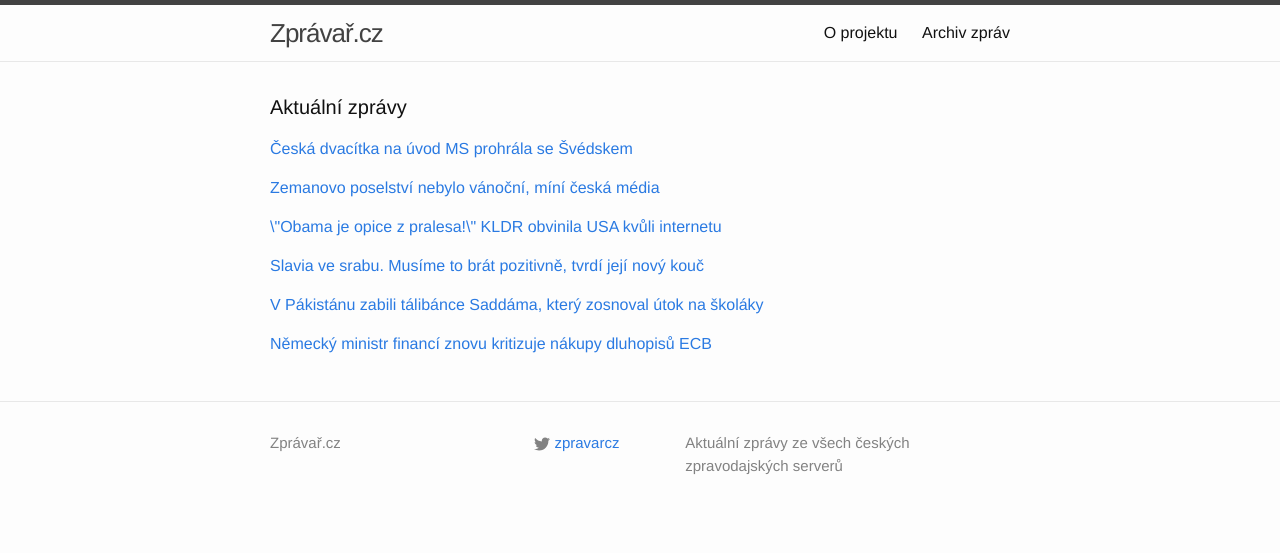
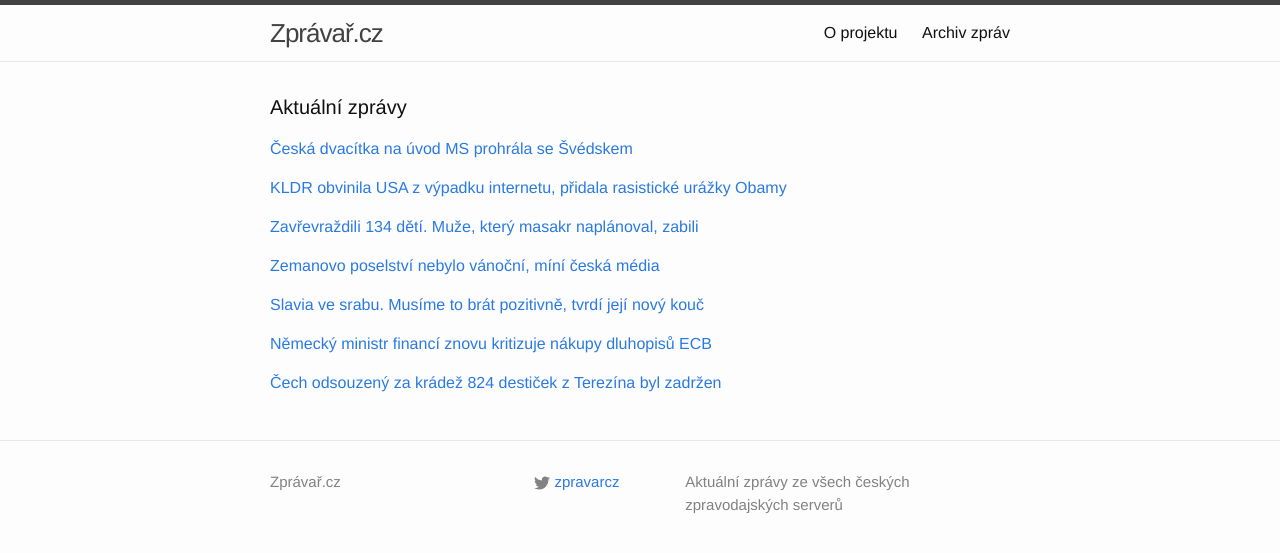
Before and after one commit to adliska/zpravar, a Jekyll site: the page built from index.html, in a window 1280 px wide. Shown: the top 553 px of the page. Built offline with Jekyll 4.4.1, drawn with Linux system fonts in a browser that asks for light colours.

Commit message:
zpravar news update

```diff
--- a/index.html
+++ b/index.html
@@ -15,35 +15,38 @@ layout: default
 <li><a href=http://www.rozhlas.cz/_zprava/hokejova-dvacitka-zahajila-ms-porazkou-favorizovanym-svedum-podlehla-25--1436847>Hokejová dvacítka zahájila MS porážkou. Favorizovaným Švédům podlehla 2:5 - www.rozhlas.cz</a></li>
 <li><a href=http://hokej.idnes.cz/ms-junioru-hokej-cesko-svedsko-dzy-/reprezentace.aspx?c=A141227_013922_reprezentace_lge>Vránovy góly na Švédy nestačily, dvacítka opět nezvládla vstup do MS - hokej.idnes.cz</a></li>
 </ul>
-</div><p><a href="javascript:;" onclick="toggle_visibility('zpravy1')">Zemanovo poselství nebylo vánoční, míní česká média</a></p>
+</div><p><a href="javascript:;" onclick="toggle_visibility('zpravy1')">KLDR obvinila USA z výpadku internetu, přidala rasistické urážky Obamy</a></p>
 <div id="zpravy1" style="display:none">
+<ul>
+<li><a href=http://www.novinky.cz/zahranicni/svet/357280-kldr-obvinila-usa-z-vypadku-internetu-pridala-rasisticke-urazky-obamy.html>KLDR obvinila USA z výpadku internetu, přidala rasistické urážky Obamy - www.novinky.cz</a></li>
+<li><a href=http://www.ceskenoviny.cz/zpravy/zpravy/kldr-oznacila-obamu-za-opici-z-tropickeho-lesa/1162655>KLDR označila Obamu za "opici z tropického lesa" - www.ceskenoviny.cz</a></li>
+<li><a href=http://www.tyden.cz/rubriky/zahranici/asie-a-oceanie/obama-je-opice-z-pralesa-kldr-obvinila-usa-kvuli-internetu_328399.html>\"Obama je opice z pralesa!\" KLDR obvinila USA kvůli internetu - www.tyden.cz</a></li>
+<li><a href=http://zpravy.aktualne.cz/zahranici/kldr-obvinila-usa-obamu-napadla-rasistickymi-urazkami/r~69361fb08d9011e49bec0025900fea04/>KLDR obvinila USA, Obamu napadla rasistickými urážkami - zpravy.aktualne.cz</a></li>
+<li><a href=http://www.lidovky.cz/kldr-obvinila-usa-z-kyberutoku-obamu-nazvala-opici-z-pralesa-prw-/zpravy-svet.aspx?c=A141227_070748_ln_zahranici_mmu>KLDR obvinila USA z kyberútoku, Obamu nazvala opicí z pralesa  - www.lidovky.cz</a></li>
+<li><a href=http://zpravy.idnes.cz/kldr-vini-z-vypadku-internetu-usa-drd-/zahranicni.aspx?c=A141227_065533_zahranicni_cen>KLDR zasypala Obamu rasistickými urážkami, viní USA z výpadku internetu - zpravy.idnes.cz</a></li>
+</ul>
+</div><p><a href="javascript:;" onclick="toggle_visibility('zpravy2')">Zavřevraždili 134 dětí. Muže, který masakr naplánoval, zabili</a></p>
+<div id="zpravy2" style="display:none">
+<ul>
+<li><a href=http://www.tyden.cz/rubriky/zahranici/asie-a-oceanie/zavrevrazdili-134-deti-muze-ktery-masakr-naplanoval-zabili_328401.html>Zavřevraždili 134 dětí. Muže, který masakr naplánoval, zabili - www.tyden.cz</a></li>
+<li><a href=http://www.novinky.cz/zahranicni/svet/357279-v-pakistanu-zabili-talibance-saddama-ktery-zosnoval-utok-na-skolaky.html>V Pákistánu zabili tálibánce Saddáma, který zosnoval útok na školáky - www.novinky.cz</a></li>
+<li><a href=http://zpravy.aktualne.cz/zahranici/ve-skole-umrelo-150-lidi-muze-ktery-utok-planoval-zabili/r~a1bd058c8d9611e490f70025900fea04/>Ve škole umřelo 150 lidí. Muže, který útok plánoval, zabili - zpravy.aktualne.cz</a></li>
+<li><a href=http://zpravy.idnes.cz/pakistan-zastrelil-jednoho-z-velitelu-talibanu-saddama-pib-/zahranicni.aspx?c=A141227_074656_zahranicni_cen>Pákistán oznámil smrt velitele Talibanu, který naplánoval útok na školu - zpravy.idnes.cz</a></li>
+</ul>
+</div><p><a href="javascript:;" onclick="toggle_visibility('zpravy3')">Zemanovo poselství nebylo vánoční, míní česká média</a></p>
+<div id="zpravy3" style="display:none">
 <ul>
 <li><a href=http://www.ceskenoviny.cz/zpravy/zpravy/zemanovo-poselstvi-nebylo-vanocni-mini-ceska-media/1162652>Zemanovo poselství nebylo vánoční, míní česká média - www.ceskenoviny.cz</a></li>
 <li><a href=http://www.tyden.cz/rubriky/domaci/zemanuv-projev-nebyl-vanocni-ale-sebestredny-mini-media_328400.html>Zemanův projev nebyl vánoční, ale sebestředný, míní média - www.tyden.cz</a></li>
 <li><a href=http://zpravy.aktualne.cz/domaci/media-kritizuji-zemanuv-projev-soustredil-se-na-sebe-tvrdi/r~ad0193548d9111e49e4b0025900fea04/>Média kritizují Zemanův projev. Soustředil se na sebe, tvrdí - zpravy.aktualne.cz</a></li>
 <li><a href=http://www.denik.cz/z_domova/media-zemanovo-poselstvi-nebylo-vanocni-20141227.html>Média: Zemanovo poselství nebylo vánoční - www.denik.cz</a></li>
 </ul>
-</div><p><a href="javascript:;" onclick="toggle_visibility('zpravy2')">\"Obama je opice z pralesa!\" KLDR obvinila USA kvůli internetu</a></p>
-<div id="zpravy2" style="display:none">
-<ul>
-<li><a href=http://www.tyden.cz/rubriky/zahranici/asie-a-oceanie/obama-je-opice-z-pralesa-kldr-obvinila-usa-kvuli-internetu_328399.html>\"Obama je opice z pralesa!\" KLDR obvinila USA kvůli internetu - www.tyden.cz</a></li>
-<li><a href=http://zpravy.aktualne.cz/zahranici/kldr-obvinila-usa-obamu-napadla-rasistickymi-urazkami/r~69361fb08d9011e49bec0025900fea04/>KLDR obvinila USA, Obamu napadla rasistickými urážkami - zpravy.aktualne.cz</a></li>
-<li><a href=http://www.lidovky.cz/kldr-obvinila-usa-z-kyberutoku-obamu-nazvala-opici-z-pralesa-prw-/zpravy-svet.aspx?c=A141227_070748_ln_zahranici_mmu>KLDR obvinila USA z kyberútoku, Obamu nazvala opicí z pralesa  - www.lidovky.cz</a></li>
-<li><a href=http://zpravy.idnes.cz/kldr-vini-z-vypadku-internetu-usa-drd-/zahranicni.aspx?c=A141227_065533_zahranicni_cen>KLDR zasypala Obamu rasistickými urážkami, viní USA z výpadku internetu - zpravy.idnes.cz</a></li>
-</ul>
-</div><p><a href="javascript:;" onclick="toggle_visibility('zpravy3')">Slavia ve srabu. Musíme to brát pozitivně, tvrdí její nový kouč</a></p>
-<div id="zpravy3" style="display:none">
+</div><p><a href="javascript:;" onclick="toggle_visibility('zpravy4')">Slavia ve srabu. Musíme to brát pozitivně, tvrdí její nový kouč</a></p>
+<div id="zpravy4" style="display:none">
 <ul>
 <li><a href=http://www.tyden.cz/rubriky/sport/hokej/extraliga/slavia-ve-srabu-musime-to-brat-pozitivne-tvrdi-jeji-novy-kouc_328398.html>Slavia ve srabu. Musíme to brát pozitivně, tvrdí její nový kouč - www.tyden.cz</a></li>
 <li><a href=http://sport.aktualne.cz/novy-trener-slavie-u-hracu-mi-schazela-loajalita-ke-klubu/r~0dee351e8d4711e49f60002590604f2e/>Nový trenér Slavie: U hráčů mi scházela loajalita ke klubu - sport.aktualne.cz</a></li>
 <li><a href=http://www.tyden.cz/rubriky/sport/hokej/extraliga/slavie-ve-srabu-musime-to-brat-pozitivne-tvrdi-jeji-novy-kouc_328398.html>Slavie ve srabu. Musíme to brát pozitivně, tvrdí její nový kouč - www.tyden.cz</a></li>
-</ul>
-</div><p><a href="javascript:;" onclick="toggle_visibility('zpravy4')">V Pákistánu zabili tálibánce Saddáma, který zosnoval útok na školáky</a></p>
-<div id="zpravy4" style="display:none">
-<ul>
-<li><a href=http://www.novinky.cz/zahranicni/svet/357279-v-pakistanu-zabili-talibance-saddama-ktery-zosnoval-utok-na-skolaky.html>V Pákistánu zabili tálibánce Saddáma, který zosnoval útok na školáky - www.novinky.cz</a></li>
-<li><a href=http://zpravy.aktualne.cz/zahranici/ve-skole-umrelo-150-lidi-muze-ktery-utok-planoval-zabili/r~a1bd058c8d9611e490f70025900fea04/>Ve škole umřelo 150 lidí. Muže, který útok plánoval, zabili - zpravy.aktualne.cz</a></li>
-<li><a href=http://zpravy.idnes.cz/pakistan-zastrelil-jednoho-z-velitelu-talibanu-saddama-pib-/zahranicni.aspx?c=A141227_074656_zahranicni_cen>Pákistán oznámil smrt velitele Talibanu, který naplánoval útok na školu - zpravy.idnes.cz</a></li>
 </ul>
 </div><p><a href="javascript:;" onclick="toggle_visibility('zpravy5')">Německý ministr financí znovu kritizuje nákupy dluhopisů ECB</a></p>
 <div id="zpravy5" style="display:none">
@@ -52,4 +55,11 @@ layout: default
 <li><a href=http://www.financninoviny.cz/zpravodajstvi/zpravy/nemecky-ministr-financi-znovu-kritizuje-nakupy-dluhopisu-ecb/1162649>Německý ministr financí znovu kritizuje nákupy dluhopisů ECB - www.financninoviny.cz</a></li>
 <li><a href=http://byznys.ihned.cz/c1-63303160-ecb-evropska-centralni-banka-nakupy-dluhopisu-wolfgang-schauble-nemecko-euro-eurozona>Schäuble kritizuje nákupy dluhopisů ECB a žádá především reformy - byznys.ihned.cz</a></li>
 </ul>
+</div><p><a href="javascript:;" onclick="toggle_visibility('zpravy6')">Čech odsouzený za krádež 824 destiček z Terezína byl zadržen</a></p>
+<div id="zpravy6" style="display:none">
+<ul>
+<li><a href=http://zpravy.aktualne.cz/domaci/cech-odsouzeny-za-kradez-824-desticek-z-terezina-byl-zadrzen/r~aafe10708d9e11e4a10c0025900fea04/>Čech odsouzený za krádež 824 destiček z Terezína byl zadržen - zpravy.aktualne.cz</a></li>
+<li><a href=http://www.ceskenoviny.cz/zpravy/zpravy/v-britanii-zadrzeli-cecha-ktery-kradl-v-terezinskem-pamatniku/1162673>V Británii zadrželi Čecha, který kradl v terezínském památníku - www.ceskenoviny.cz</a></li>
+<li><a href=http://www.novinky.cz/zahranicni/evropa/357274-britove-chytili-cecha-hledaneho-kvuli-kradezi-desticek-z-terezina.html>Britové chytili Čecha hledaného kvůli krádeži destiček z Terezína - www.novinky.cz</a></li>
+</ul>
 </div></div>
```
